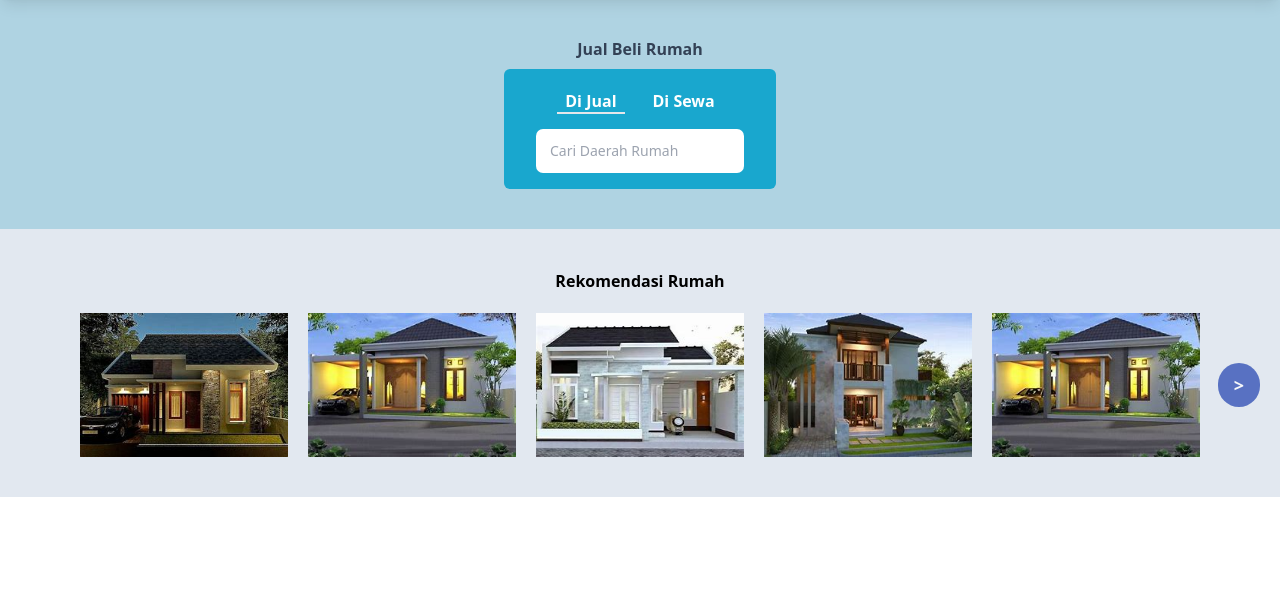
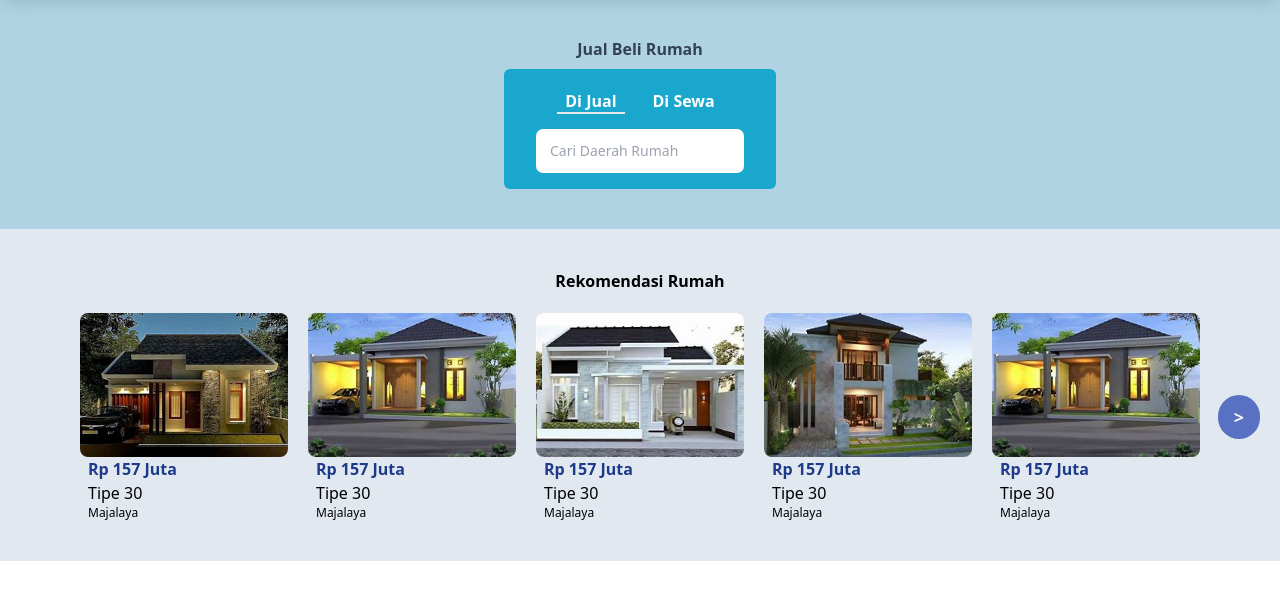
Before and after one commit to matiusdimas/web-perumahan-html, a website: page index.html in a window 1280 px wide. Shown: the part 67-666 px from the top of the page. Drawn offline with Linux system fonts and the light colour scheme.

Commit message:
perubahan pada bagian div img

```diff
--- a/index.html
+++ b/index.html
@@ -69,19 +69,44 @@
                 &lt;
                 </div>
                 <div class="flex-shrink-0 ">
-                    <img class="w-52 h-36" src="./img/rumah1.jpg" alt="gambar">
+                    <img class="rounded-lg w-52 h-36" src="./img/rumah1.jpg" alt="gambar">
+                    <div class="ml-2">
+                        <p class="text-blue-900 font-semibold">Rp 157 Juta</p>
+                        <p>Tipe 30</p>
+                        <p class="font-light text-xs">Majalaya</p>
+                    </div>
                 </div>
                 <div class="flex-shrink-0 ">
-                    <img class="w-52 h-36" src="./img/rumah2.jpg" alt="gambar">
+                    <img class="rounded-lg w-52 h-36" src="./img/rumah2.jpg" alt="gambar">
+                    <div class="ml-2">
+                        <p class="text-blue-900 font-semibold">Rp 157 Juta</p>
+                        <p>Tipe 30</p>
+                        <p class="font-light text-xs">Majalaya</p>
+                    </div>
                 </div>
                 <div class="flex-shrink-0 ">
-                    <img class="w-52 h-36" src="./img/rumah3.jpg" alt="gambar">
+                    <img class="rounded-lg w-52 h-36" src="./img/rumah3.jpg" alt="gambar">
+                    <div class="ml-2">
+                        <p class="text-blue-900 font-semibold">Rp 157 Juta</p>
+                        <p>Tipe 30</p>
+                        <p class="font-light text-xs">Majalaya</p>
+                    </div>
                 </div>
                 <div class="flex-shrink-0 ">
-                    <img class="w-52 h-36" src="./img/rumah4.jpg" alt="gambar">
+                    <img class="rounded-lg w-52 h-36" src="./img/rumah4.jpg" alt="gambar">
+                    <div class="ml-2">
+                        <p class="text-blue-900 font-semibold">Rp 157 Juta</p>
+                        <p>Tipe 30</p>
+                        <p class="font-light text-xs">Majalaya</p>
+                    </div>
                 </div>
                 <div class="flex-shrink-0 ">
-                    <img class="w-52 h-36" src="./img/rumah5.jpg" alt="gambar">
+                    <img class="rounded-lg w-52 h-36" src="./img/rumah5.jpg" alt="gambar">
+                    <div class="ml-2">
+                        <p class="text-blue-900 font-semibold">Rp 157 Juta</p>
+                        <p>Tipe 30</p>
+                        <p class="font-light text-xs">Majalaya</p>
+                    </div>
                 </div>
                 <div id="right-gambar"
                     class="absolute z-[99]  right-5 self-center bg-blue-800 px-4 py-2 text-white  font-semibold cursor-pointer opacity-70 text-lg rounded-full transition-all hover:opacity-100 active:bg-blue-950">
```
